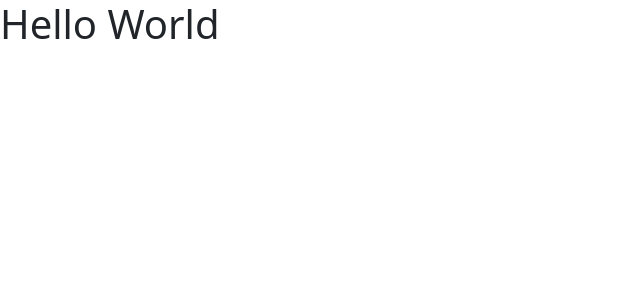
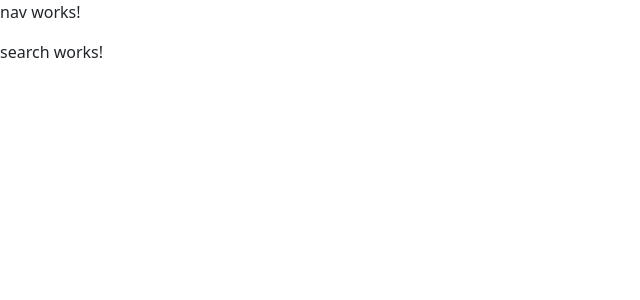
Before and after one commit to CodeURJC-DAW-2022-23/webapp1, an Angular app in the folder front/: page / in a window 1280 px wide. Shown: the top 300 px of the page, without its empty margins (0-640 px from the left). Built offline with nearby package versions, Linux system fonts and the light colour scheme.

Commit message:
feat: shared module

```diff
--- a/front/src/app/app.component.html
+++ b/front/src/app/app.component.html
@@ -1 +1 @@
-<h1>Hello World</h1>
+<app-nav></app-nav>
--- a/front/src/app/app.module.ts
+++ b/front/src/app/app.module.ts
@@ -2,11 +2,13 @@ import { NgModule } from '@angular/core';
 import { BrowserModule } from '@angular/platform-browser';
 
 import { AppRoutingModule } from './app-routing.module';
+import { SharedModule } from './shared/shared.module';
+
 import { AppComponent } from './app.component';
 
 @NgModule({
   declarations: [AppComponent],
-  imports: [BrowserModule, AppRoutingModule],
+  imports: [BrowserModule, AppRoutingModule, SharedModule],
   providers: [],
   bootstrap: [AppComponent],
 })
--- /dev/null
+++ b/front/src/app/shared/components/nav/nav.component.html
@@ -0,0 +1,2 @@
+<p>nav works!</p>
+<app-search></app-search>
--- /dev/null
+++ b/front/src/app/shared/components/search/search.component.html
@@ -0,0 +1 @@
+<p>search works!</p>
```
Also changed, not shown: front/src/app/shared/components/nav/nav.component.ts (added, +8 -0 lines), front/src/app/shared/components/search/search.component.ts (added, +8 -0 lines), front/src/app/shared/shared.module.ts (added, +12 -0 lines), front/src/app/shared/components/nav/nav.component.css (added), front/src/app/shared/components/search/search.component.css (added).
